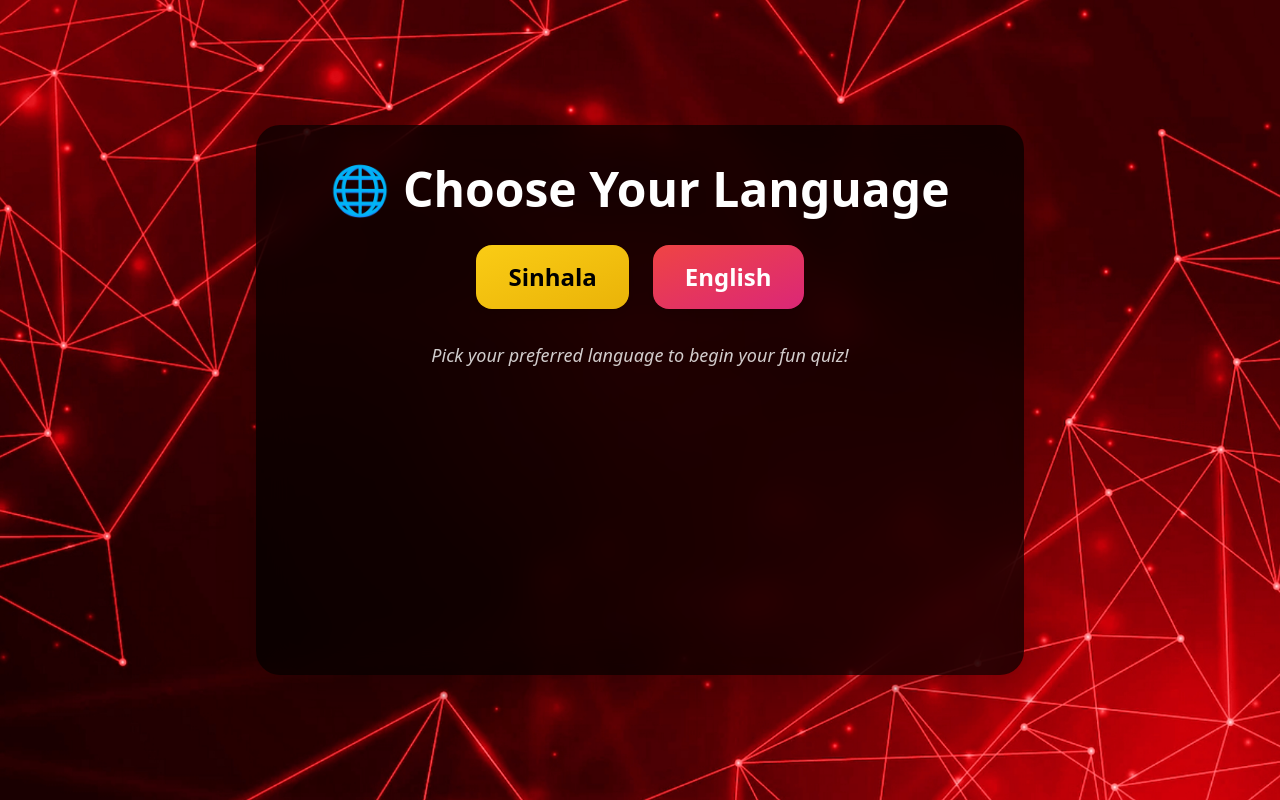
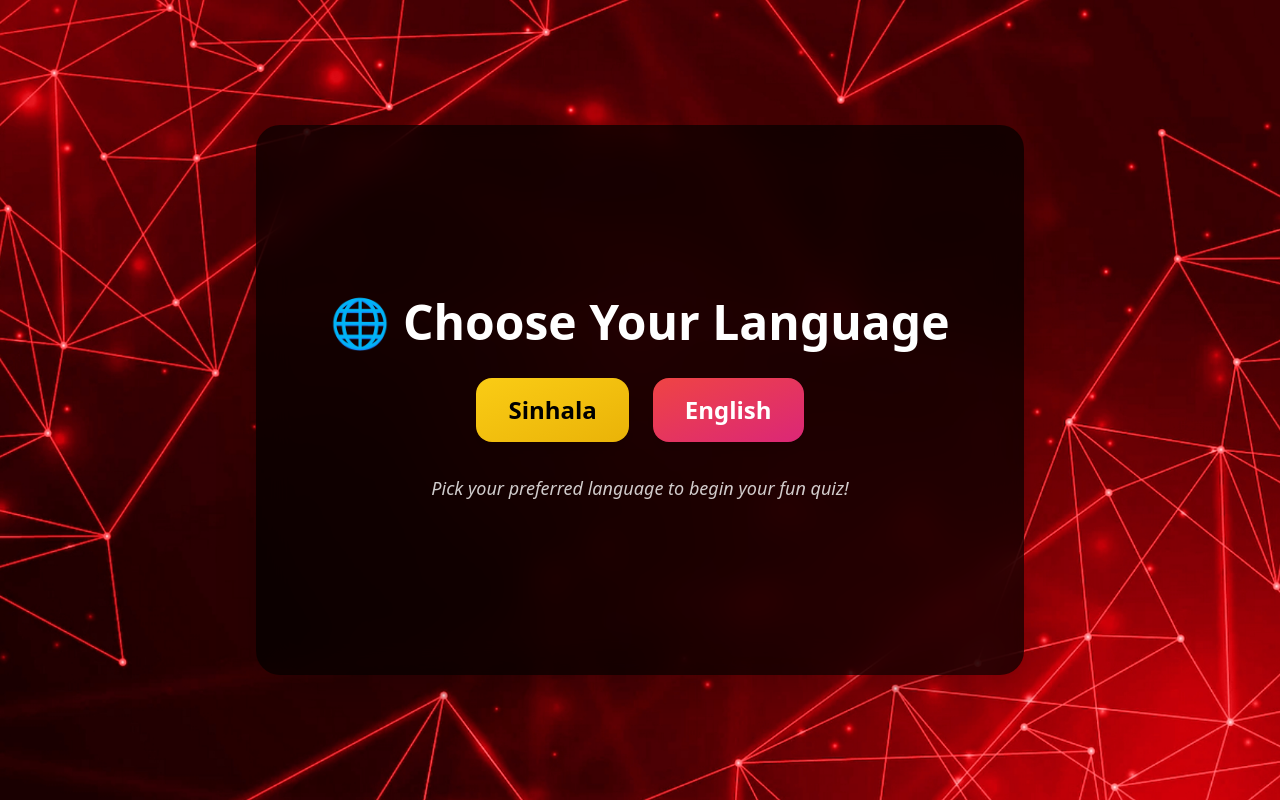
Before and after one commit to Ireshaprabodhani/ACCA-Platform, a React (Vite) app in the folder frontend/: page /language-selection in a window 1280 px wide. Built offline with nearby package versions, Linux system fonts and the light colour scheme; no server answers.

Commit message:
Update LanguageSelectionPage.jsx

```diff
--- a/frontend/src/pages/LanguageSelectionPage.jsx
+++ b/frontend/src/pages/LanguageSelectionPage.jsx
@@ -40,7 +40,7 @@ const LanguageSelectionPage = () => {
           initial={{ scale: 0.8, opacity: 0 }}
           animate={{ scale: 1, opacity: 1 }}
           transition={{ duration: 0.6 }}
-          className="bg-[#000000b3] backdrop-blur-lg rounded-3xl px-12 py-10 shadow-2xl flex flex-col items-center w-full max-w-3xl min-h-[550px]"
+          className="bg-[#000000b3] backdrop-blur-lg rounded-3xl px-12 py-10 shadow-2xl flex flex-col items-center justify-center w-full max-w-3xl min-h-[550px]"
               >
         <motion.h1
           initial={{ y: -30, opacity: 0 }}
```
